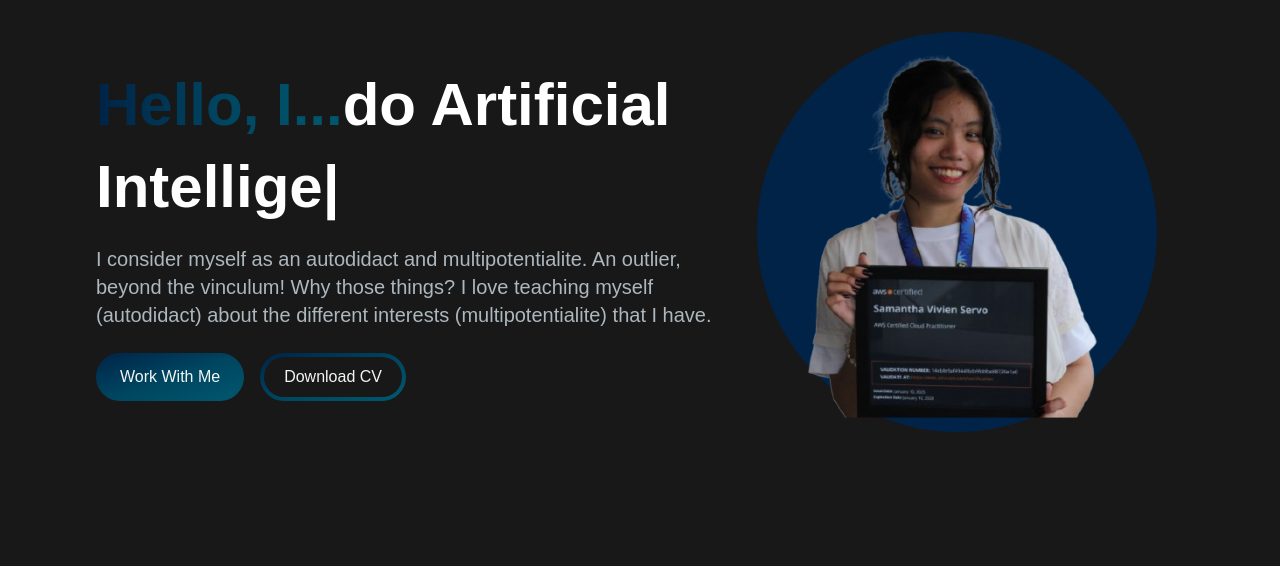
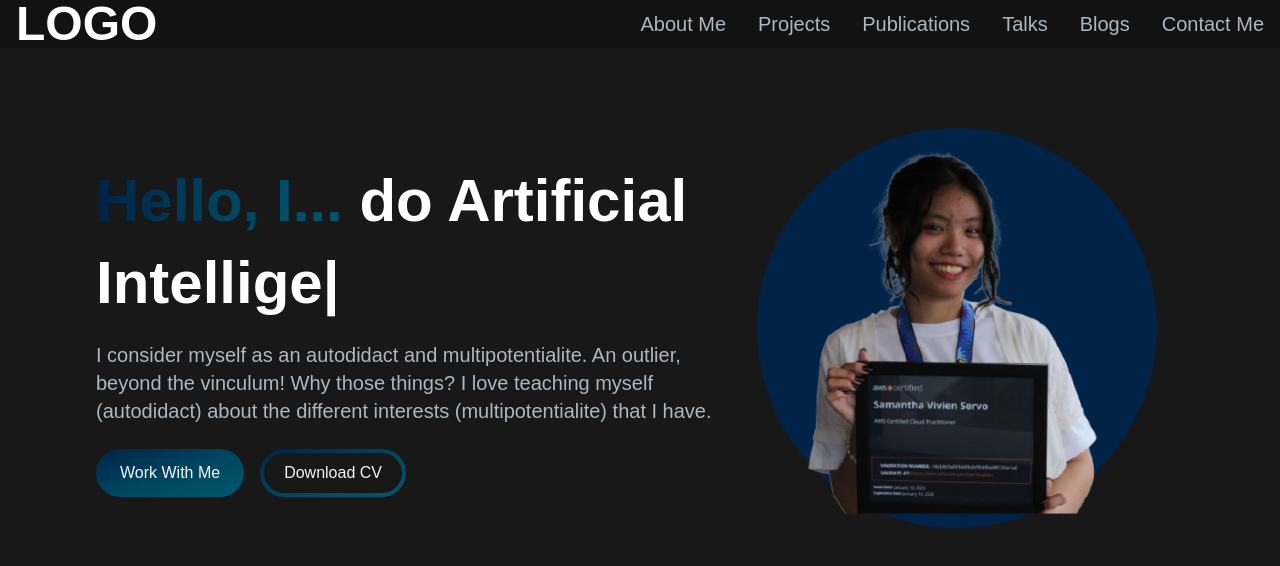
Before and after one commit to samservo09/-REVAMPED--portfolio-website, a Next.js app in the folder portfolio-website/: page / in a window 1280 px wide. Shown: the top 566 px of the page. Built offline with nearby package versions, Linux system fonts and the light colour scheme.

Commit message:
navbar features

```diff
--- a/portfolio-website/src/app/components/HeroSection.jsx
+++ b/portfolio-website/src/app/components/HeroSection.jsx
@@ -11,7 +11,7 @@
             <div className="col-span-7 place-self-center text-center sm:text-left">
                 <h1 className="text-white mb-4 text-3xl sm:text-5xl lg:text-6xl font-extrabold leading-snug sm:leading-normal lg:leading-snug">
                     <span className="text-transparent bg-clip-text bg-gradient-to-r from from-[#002347] via-[#004560] to-[#00586e]">
-                        Hello, I...{""}
+                        Hello, I... {""}
                     </span>
                     <TypeAnimation
                         sequence={[
@@ -37,7 +37,6 @@
                 </h1>
                 <p className="text-[#ADB7BE] text-sm sm:text-lg mb-4 lg:mb-6 lg:text-xl leading-relaxed">
                 I consider myself as an autodidact and multipotentialite. An outlier, beyond the vinculum! Why those things? I love teaching myself (autodidact) about the different interests (multipotentialite) that I have.
-
                 </p>
                 <div className="flex flex-col sm:flex-row sm:space-x-4 space-y-3 sm:space-y-0">
                     <button className="px-6 py-3 w-full sm:w-fit rounded-full bg-gradient-to-br from-[#002347] via-[#004560] to-[#00586e] hover:bg-slate-200 text-[#f1f5f3]">
--- /dev/null
+++ b/portfolio-website/src/app/components/MenuOverlay.jsx
@@ -0,0 +1,13 @@
+import React from 'react'
+import NavLink from './NavLink';
+const MenuOverlay = ({ links }) => {
+  return (
+    <ul className="flex felx-col py-4 items-center">{links.map((link, index) => (
+        <li key={index}>
+            <NavLink href={link.path} title={link.title} />
+        </li>
+        ))}
+        </ul>
+)};
+
+export default MenuOverlay
--- /dev/null
+++ b/portfolio-website/src/app/components/NavLink.jsx
@@ -0,0 +1,11 @@
+import Link from "next/link";
+
+const NavLink = ({ href, title }) => {
+    return (
+        <Link href={href} className="block py-2 pl-3 pr-4 text-[#ADB7BE] sm:text-xl rounded md:p-0 hover:text-white">
+            {title}
+        </Link>
+    );
+};
+
+export default NavLink;
--- /dev/null
+++ b/portfolio-website/src/app/components/Navbar.jsx
@@ -0,0 +1,66 @@
+"use client";
+
+import Link from "next/link";
+import React, { useState } from "react";
+import NavLink from "./NavLink";
+import { Bars3Icon, XMarkIcon } from "@heroicons/react/24/solid";
+import MenuOverlay from "./MenuOverlay";
+
+const navLinks = [
+  { title: "About Me", path: "#about" },
+  { title: "Projects", path: "#projects" },
+  { title: "Publications", path: "#publications" },
+  { title: "Talks", path: "#talks" },
+  { title: "Blogs", path: "#blogs" },
+  { title: "Contact Me", path: "#contact" },
+];
+
+const Navbar = () => {
+  const [navbarOpen, setNavbarOpen] = useState(false);
+
+  return (
+    <nav className="fixed top-0 left-0 right-0 z-10 bg-[#121212] bg-opacity-90">
+      <div className="flex flex-wrap items-center justify-between mx-auto px-4">
+        <Link
+          href={"/"}
+          className="text-2xl md:text-5xl text-white font-semibold"
+        >
+          LOGO
+        </Link>
+        <div className="mobile-menu block md:hidden">
+          {navbarOpen ? (
+            <button
+              onClick={() => setNavbarOpen(false)}
+              className="flex items-center px-3 py-2 border rounded border-slate-200 hover:text-white hover:border-white"
+            >
+              <XMarkIcon className="h-5 w-5"></XMarkIcon>
+            </button>
+          ) : (
+            <button
+              onClick={() => setNavbarOpen(true)}
+              className="flex items-center px-3 py-2 border rounded border-slate-200 hover:text-white hover:border-white"
+            >
+              <Bars3Icon className="h-5 w-5"></Bars3Icon>
+            </button>
+          )}
+        </div>
+        <div
+  className={`menu ${
+    navbarOpen ? "block" : "hidden"
+  } md:flex md:flex-row`}
+>
+  <ul className="flex flex-col md:flex-row md:space-x-8 p-4 md:p-0">
+    {navLinks.map((link, index) => (
+      <li key={index} className="text-white font-medium">
+        <NavLink href={link.path} title={link.title}></NavLink>
+      </li>
+    ))}
+  </ul>
+</div>
+
+      </div>
+    </nav>
+  );
+};
+
+export default Navbar;
--- a/portfolio-website/src/app/page.js
+++ b/portfolio-website/src/app/page.js
@@ -1,10 +1,11 @@
 import Image from "next/image";
 import HeroSection from "./components/HeroSection";
-
+import Navbar from "./components/Navbar";
 export default function Home() {
   return (
       <main className="flex min-h-screen flex-col bg-[#181818] container mx-auto px-12 py-4">
-      <div className="container mx-auto px-12 py-4">
+      <Navbar />
+      <div className="container mt-24 mx-auto px-12 py-4">
         <HeroSection />
       </div>
       </main>
```
Also changed, not shown: portfolio-website/package.json (+6 -5 lines), 1 other file (tests, documents, lock files or other folders).
